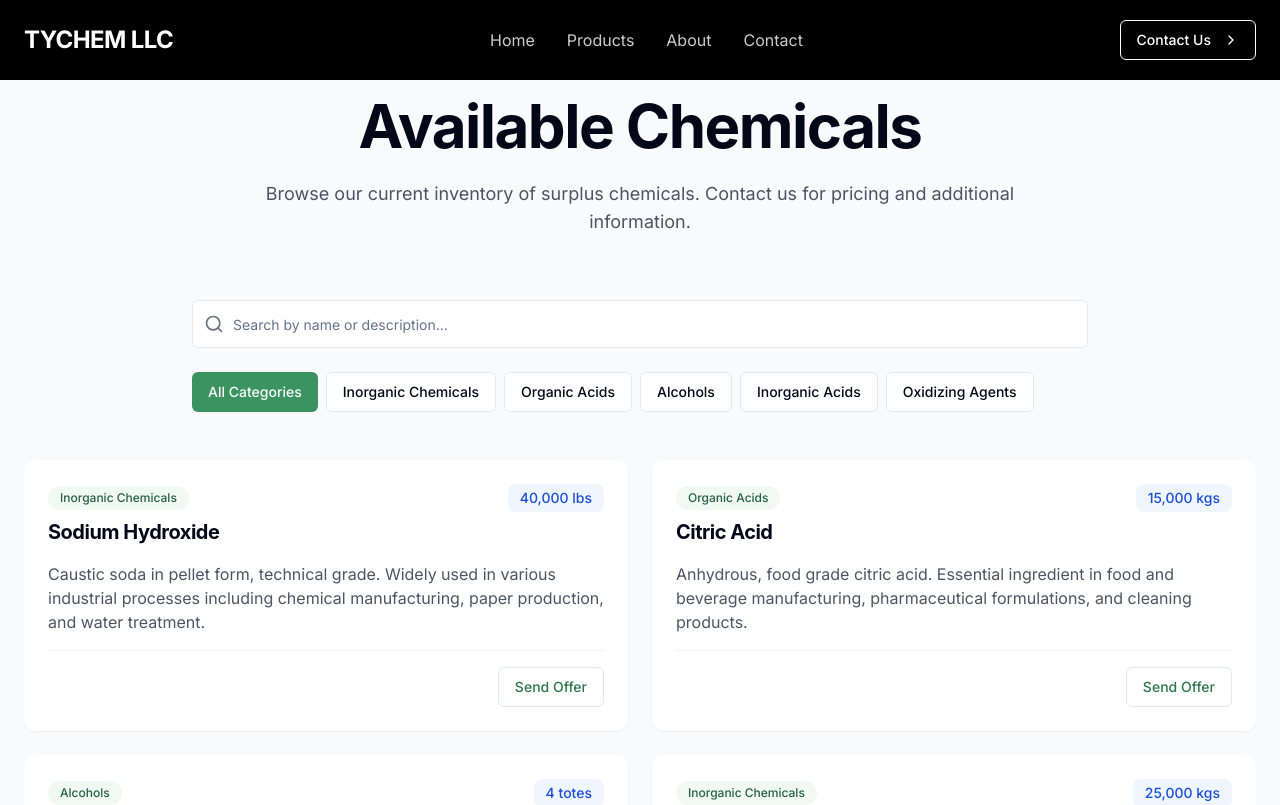
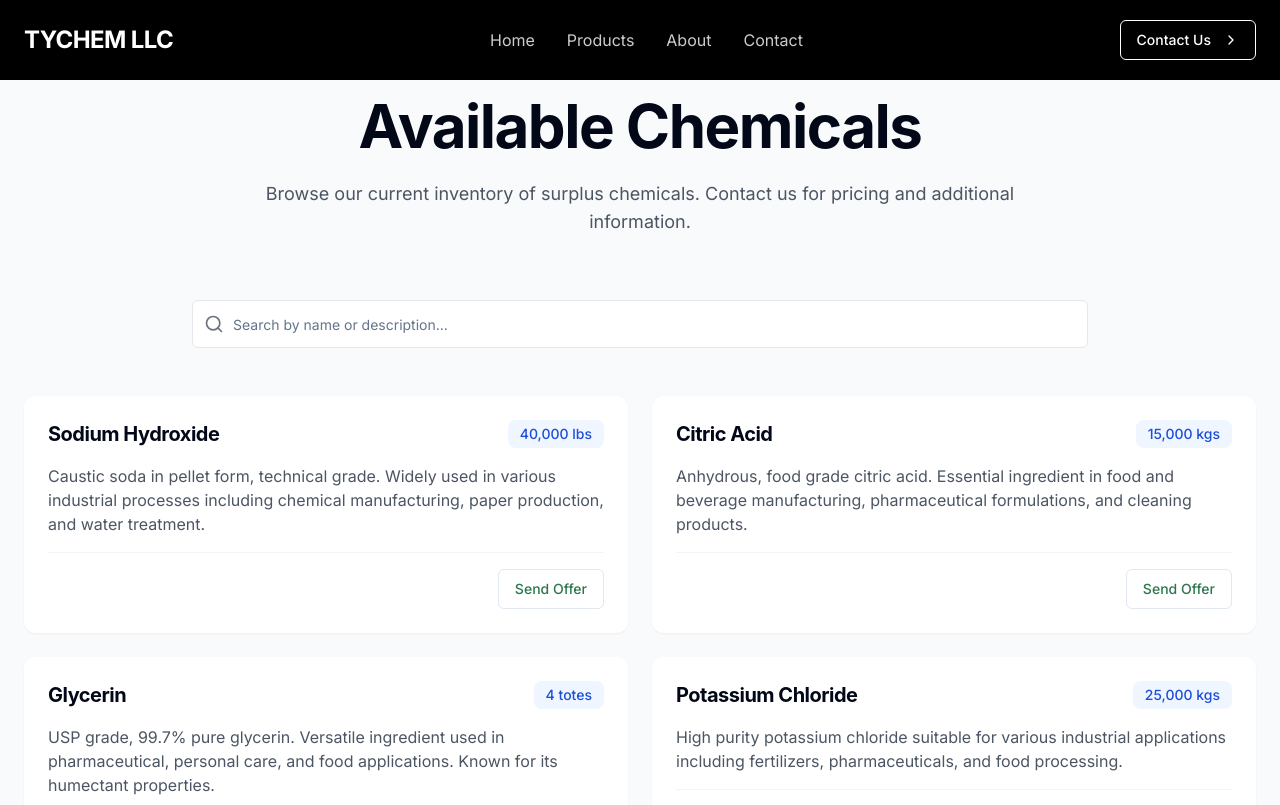
Before and after one commit to sneakerspeak08/TyChemLlcMain, a React (Vite) app: page /products in a window 1280 px wide. Shown: the top 805 px of the page. Built offline with nearby package versions, Linux system fonts and the light colour scheme.

Commit message:
Remove categories from product data and components

```diff
--- a/src/components/ChemicalList.tsx
+++ b/src/components/ChemicalList.tsx
@@ -5,7 +5,7 @@ import { useNavigate } from "react-router-dom";
 import { Input } from "@/components/ui/input";
 import { Button } from "@/components/ui/button";
 import { OfferDialog } from "./OfferDialog";
-import { Chemical, chemicals, categories } from "@/data/products";
+import { Chemical, chemicals } from "@/data/products";
 
 const ChemicalList = () => {
   const navigate = useNavigate();
@@ -54,9 +54,6 @@ const ChemicalList = () => {
               >
                 <div className="flex justify-between items-start mb-4">
                   <div>
-                    <span className="inline-block px-3 py-1 rounded-full text-xs font-medium bg-tychem-50 text-tychem-700 mb-2">
-                      {chemical.category}
-                    </span>
                     <h3 className="text-xl font-bold">{chemical.name}</h3>
                   </div>
                   <div className="text-right">
--- a/src/data/products.ts
+++ b/src/data/products.ts
@@ -1,7 +1,6 @@
 export interface Chemical {
   id: number;
   name: string;
-  category: string;
   description: string;
   quantity: string;
 }
@@ -10,73 +9,61 @@ export const chemicals: Chemical[] = [
   {
     id: 1,
     name: "Sodium Hydroxide",
-    category: "Inorganic Chemicals",
     description: "Caustic soda in pellet form, technical grade. Widely used in various industrial processes including chemical manufacturing, paper production, and water treatment.",
     quantity: "40,000 lbs"
   },
   {
     id: 2,
     name: "Citric Acid",
-    category: "Organic Acids",
     description: "Anhydrous, food grade citric acid. Essential ingredient in food and beverage manufacturing, pharmaceutical formulations, and cleaning products.",
     quantity: "15,000 kgs"
   },
   {
     id: 3,
     name: "Glycerin",
-    category: "Alcohols",
     description: "USP grade, 99.7% pure glycerin. Versatile ingredient used in pharmaceutical, personal care, and food applications. Known for its humectant properties.",
     quantity: "4 totes"
   },
   {
     id: 4,
     name: "Potassium Chloride",
-    category: "Inorganic Chemicals",
     description: "High purity potassium chloride suitable for various industrial applications including fertilizers, pharmaceuticals, and food processing.",
     quantity: "25,000 kgs"
   },
   {
     id: 5,
     name: "Methanol",
-    category: "Alcohols",
     description: "Technical grade methanol for industrial use. Essential solvent for various chemical processes and manufacturing applications.",
     quantity: "6 tankers"
   },
   {
     id: 6,
     name: "Sulfuric Acid",
-    category: "Inorganic Acids",
     description: "Industrial grade sulfuric acid. Fundamental chemical for various industrial processes and manufacturing applications.",
     quantity: "3 rail cars"
   },
   {
     id: 7,
     name: "Ethylene Glycol",
-    category: "Alcohols",
     description: "Industrial grade ethylene glycol. Widely used in antifreeze formulations and as a chemical intermediate.",
     quantity: "8 totes"
   },
   {
     id: 8,
     name: "Sodium Carbonate",
-    category: "Inorganic Chemicals",
     description: "Pure soda ash suitable for various industrial applications. Essential in glass manufacturing and chemical processing.",
     quantity: "50,000 lbs"
   },
   {
     id: 9,
     name: "Acetic Acid",
-    category: "Organic Acids",
     description: "Glacial acetic acid for industrial use. Key ingredient in various chemical processes and manufacturing applications.",
     quantity: "12 totes"
   },
   {
     id: 10,
     name: "Hydrogen Peroxide",
-    category: "Oxidizing Agents",
     description: "Industrial strength hydrogen peroxide. Essential for bleaching, disinfection, and chemical synthesis.",
     quantity: "5 totes"
   }
 ];
-
-export const categories = Array.from(new Set(chemicals.map(chem => chem.category)));
--- a/src/pages/ProductDetail.tsx
+++ b/src/pages/ProductDetail.tsx
@@ -67,10 +67,7 @@ const ProductDetail = () => {
             <div className="mb-6">
               <div className="flex justify-between items-start">
                 <div>
-                  <span className="inline-block px-3 py-1 rounded-full text-xs font-medium bg-tychem-50 text-tychem-700">
-                    {product.category}
-                  </span>
-                  <h1 className="text-3xl font-bold mt-2">{product.name}</h1>
+                  <h1 className="text-3xl font-bold">{product.name}</h1>
                 </div>
                 <div className="text-right">
                   <span className="inline-block px-3 py-1 rounded-lg text-sm font-medium bg-blue-50 text-blue-700">
--- a/src/pages/Products.tsx
+++ b/src/pages/Products.tsx
@@ -7,13 +7,12 @@ import { Button } from "@/components/ui/button";
 import Navbar from "@/components/Navbar";
 import Footer from "@/components/Footer";
 import { OfferDialog } from "@/components/OfferDialog";
-import { Chemical, chemicals, categories } from "@/data/products";
+import { Chemical, chemicals } from "@/data/products";
 
 const ProductsPage = () => {
   const location = useLocation();
   const navigate = useNavigate();
   const [searchTerm, setSearchTerm] = useState("");
-  const [selectedCategory, setSelectedCategory] = useState<string | null>(null);
   const [selectedChemical, setSelectedChemical] = useState<Chemical | null>(null);
   const [isOfferDialogOpen, setIsOfferDialogOpen] = useState(false);
 
@@ -37,8 +36,7 @@ const ProductsPage = () => {
     const matchesSearch =
       chemical.name.toLowerCase().includes(searchTerm.toLowerCase()) ||
       chemical.description.toLowerCase().includes(searchTerm.toLowerCase());
-    const matchesCategory = !selectedCategory || chemical.category === selectedCategory;
-    return matchesSearch && matchesCategory;
+    return matchesSearch;
   });
 
   const handleOpenOfferDialog = (e: React.MouseEvent, chemical: Chemical) => {
@@ -83,26 +81,6 @@ const ProductsPage = () => {
                     />
                   </div>
                 </div>
-
-                <div className="flex flex-wrap gap-2">
-                  <Button
-                    variant={!selectedCategory ? "default" : "outline"}
-                    onClick={() => setSelectedCategory(null)}
-                    className={!selectedCategory ? "bg-tychem-500 hover:bg-tychem-600" : ""}
-                  >
-                    All Categories
-                  </Button>
-                  {categories.map((category) => (
-                    <Button
-                      key={category}
-                      variant={selectedCategory === category ? "default" : "outline"}
-                      onClick={() => setSelectedCategory(category)}
-                      className={selectedCategory === category ? "bg-tychem-500 hover:bg-tychem-600" : ""}
-                    >
-                      {category}
-                    </Button>
-                  ))}
-                </div>
               </div>
             </div>
 
@@ -119,9 +97,6 @@ const ProductsPage = () => {
                 >
                   <div className="flex justify-between items-start mb-4">
                     <div>
-                      <span className="inline-block px-3 py-1 rounded-full text-xs font-medium bg-tychem-50 text-tychem-700 mb-2">
-                        {chemical.category}
-                      </span>
                       <h3 className="text-xl font-bold">{chemical.name}</h3>
                     </div>
                     <div className="text-right">
```
